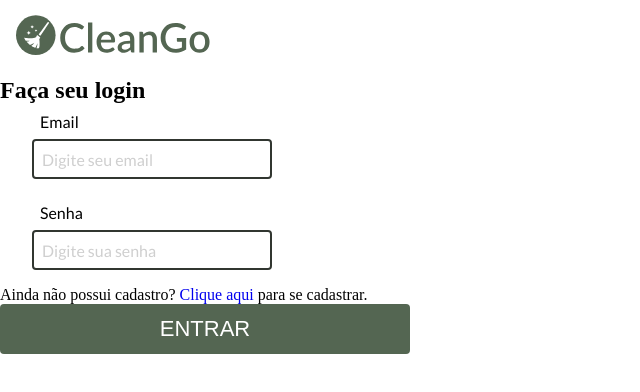
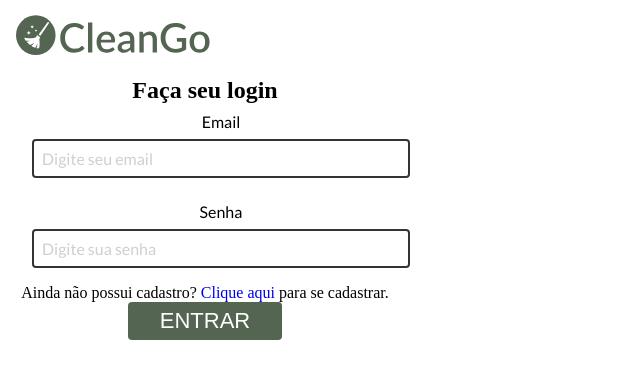
Before and after one commit to daeppe/CleanGo, a React (Create React App) app: page / in a window 1280 px wide. Shown: the top 392 px of the page, without its empty margins (0-640 px from the left). Built offline with nearby package versions, Linux system fonts and the light colour scheme.

Commit message:
tirando width e height do button e input

```diff
--- a/src/components/Button/styles.ts
+++ b/src/components/Button/styles.ts
@@ -18,9 +18,6 @@ export const ButtonItem = styled.button`
       border: 3px solid var(--green);
     `};
   border-radius: 4px;
-
-  height: 50px;
-  width: 100%;
   font-size: 18px;
   padding: 6px 32px;
 
--- a/src/components/FormLogin/index.tsx
+++ b/src/components/FormLogin/index.tsx
@@ -4,8 +4,8 @@ import { yupResolver } from "@hookform/resolvers/yup";
 import * as yup from "yup";
 import { Link } from "react-router-dom";
 import Input from "../Input";
+import { ContainerForm } from "./styles";
 import Button from "../Button";
-import { ContainerForm } from "./styles";
 interface FormValues {
   email: string;
   password: string;
@@ -56,7 +56,9 @@ export default function FormLogin() {
           Ainda não possui cadastro? <Link to="/">Clique aqui</Link> para se
           cadastrar.
         </p>
-        <Button whiteSchema={false}>ENTRAR</Button>
+        <Button type="submit" whiteSchema={false}>
+          ENTRAR
+        </Button>
       </form>
     </ContainerForm>
   );
--- a/src/components/FormLogin/styles.ts
+++ b/src/components/FormLogin/styles.ts
@@ -1,5 +1,5 @@
 import styled from "styled-components";
-
 export const ContainerForm = styled.div`
   width: 410px;
+  text-align: center;
 `;
--- a/src/components/Input/styles.ts
+++ b/src/components/Input/styles.ts
@@ -8,8 +8,6 @@ export const InputStyled = styled.input`
   font-size: 1rem;
   font-family: var(--font-standard);
   padding: 0.5rem;
-  width: 240px;
-  height: 40px;
   ::placeholder {
     color: var(--gray);
   }
```
